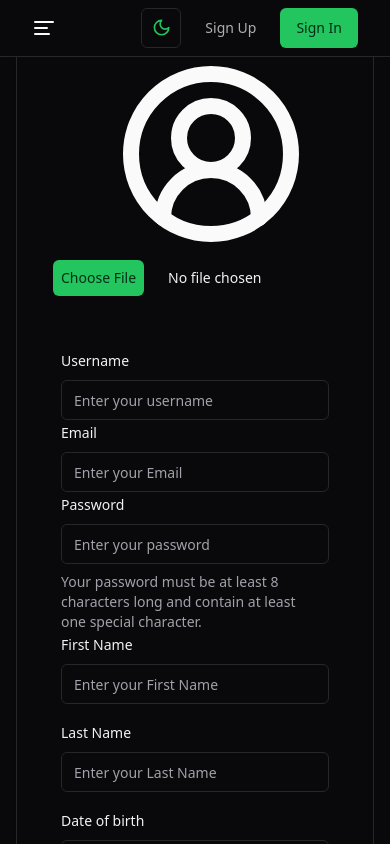
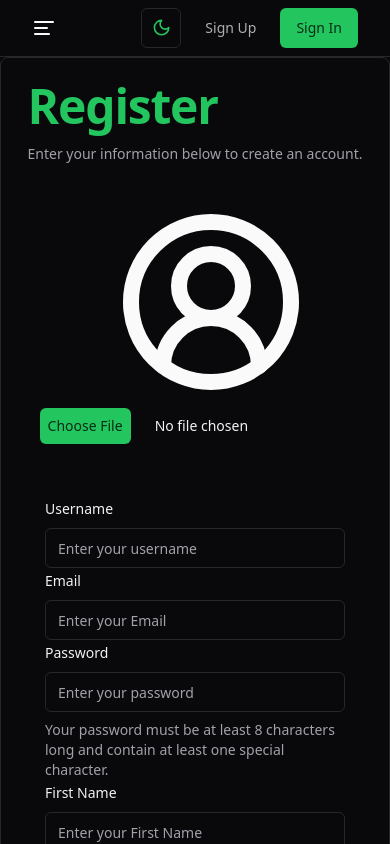
Before and after one commit to Clover-Organization/Clover, a React (Vite) app in the folder frontend/: page /Auth/Register in a window 390 px wide. Built offline with nearby package versions, Linux system fonts and the light colour scheme; no server answers.

Commit message:
refactor: Update CSS for registration page and height of notification section

```diff
--- a/frontend/src/App.css
+++ b/frontend/src/App.css
@@ -1399,3 +1399,7 @@ pre {
 .notification-h {
   min-height: 66vh;
 }
+
+.register-h{
+  height: 90vh;
+}
--- a/frontend/src/pages/auth/register/Register.jsx
+++ b/frontend/src/pages/auth/register/Register.jsx
@@ -8,7 +8,7 @@ const Register = () => {
 		<main className={`authMain`}>
 			<WelcomeHeader />
 			<div className="flex justify-center items-center h-screen">
-				<div className="p-4">
+				<div className="md:p-4 overflow-auto h-screen md:h-auto">
 					<RegisterScreen />
 					<p className="mt-4 text-center text-gray-400">
 						Already registered?
--- a/frontend/src/pages/auth/register/components/RegisterScreen.jsx
+++ b/frontend/src/pages/auth/register/components/RegisterScreen.jsx
@@ -287,7 +287,7 @@ export default function RegisterScreen() {
 												/>
 											</FormControl>
 											<FormDescription>
-											<p className="text-left break-words text-wrap w-60">
+												<p className="text-left break-words text-wrap md:w-60">
 													Your password must be at least 8 characters long and
 													contain at least one special character.
 												</p>
@@ -378,7 +378,7 @@ export default function RegisterScreen() {
 										</FormItem>
 									)}
 								/>
-							<div className="flex justify-center items-center gap-2">
+								<div className="flex justify-center items-center gap-2 md:flex">
 									<GoogleOAuthProvider
 										clientId={
 											"194451748874-lhbd66qk23vhbd2dv12gidnef7264do6.apps.googleusercontent.com"
@@ -387,7 +387,6 @@ export default function RegisterScreen() {
 										onScriptLoadError={handleScriptLoadError}
 									>
 										{!loading ? (
-
 											<GoogleLogin
 												type="standard"
 												theme="outline"
```
Lines whose indentation alone changed are shown as unchanged.
